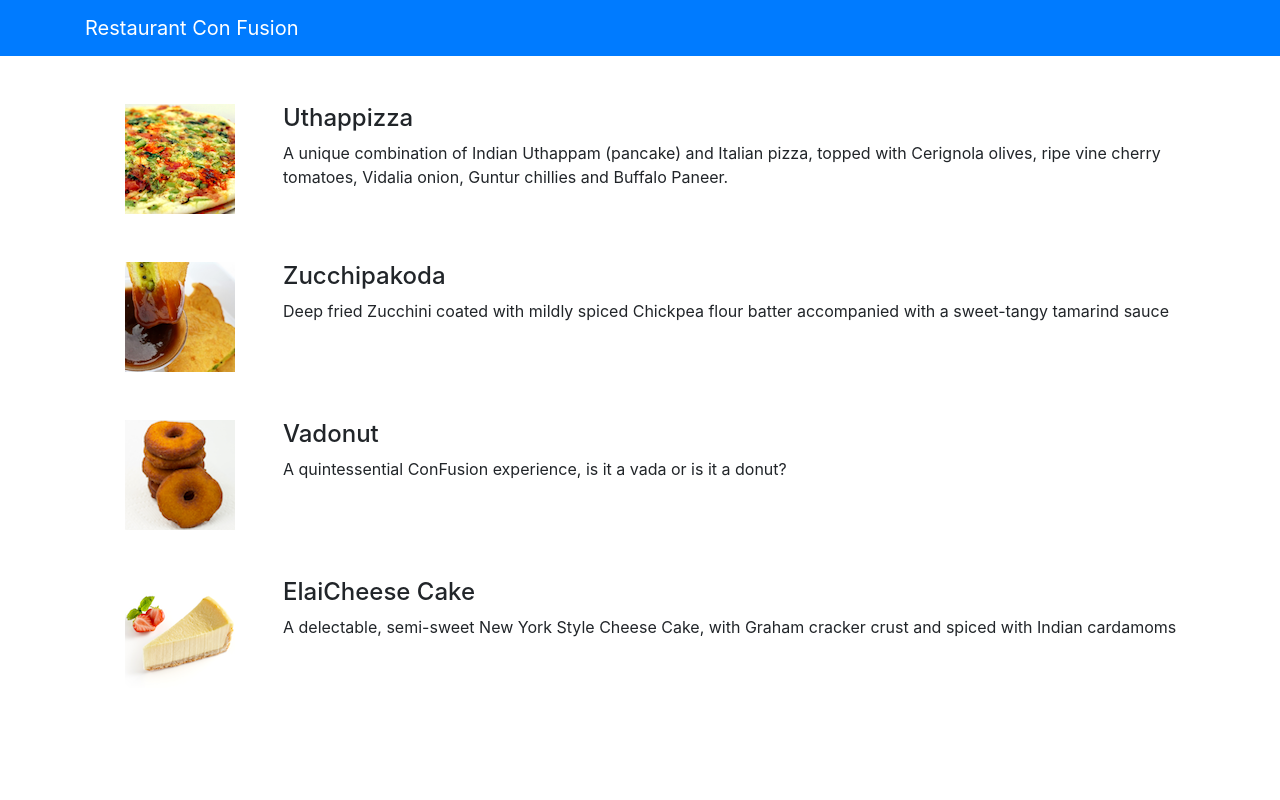
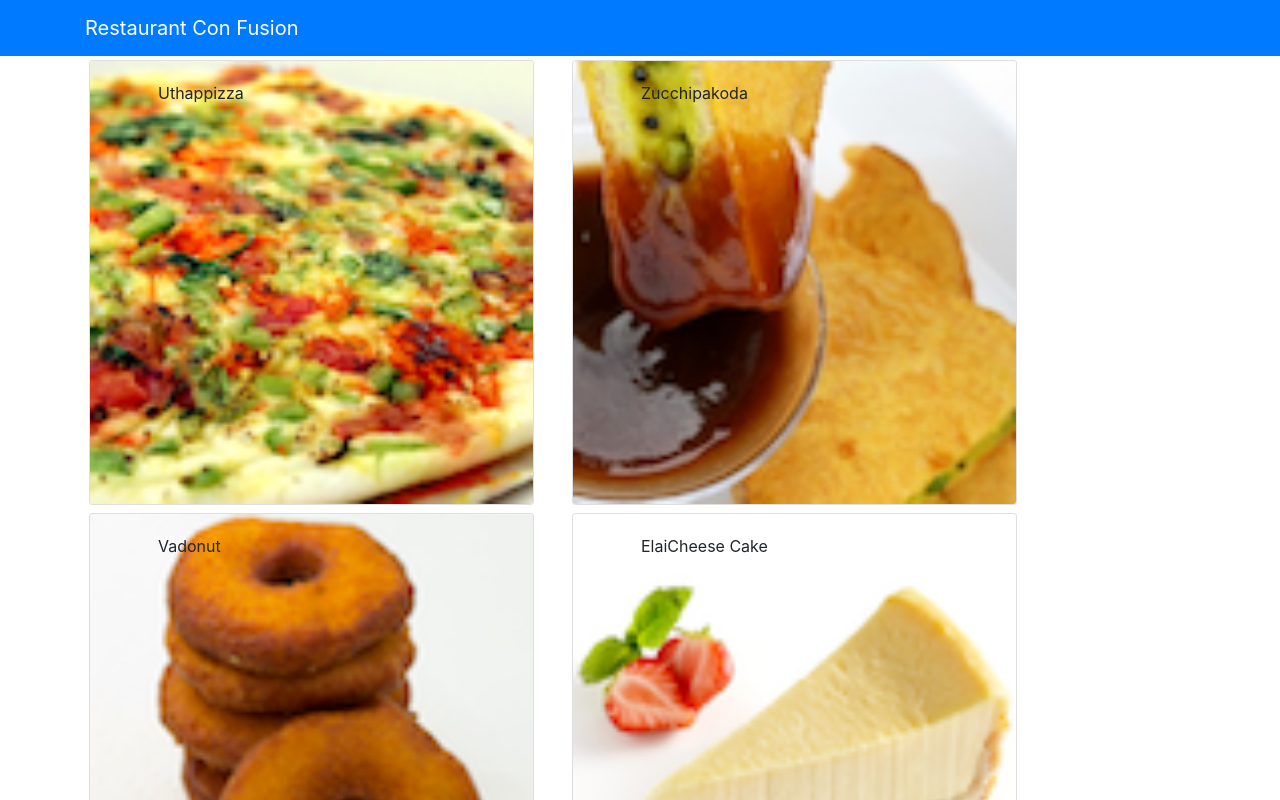
Before and after one commit to AhmedElsayed101/Restaurant-demo, a React (Create React App) app: page / in a window 1280 px wide. Shown: the top 800 px of the page. Built offline with nearby package versions, Linux system fonts and the light colour scheme.

Commit message:
added cards with new select dish feature

```diff
--- a/src/components/MenuComponent.js
+++ b/src/components/MenuComponent.js
@@ -1,22 +1,54 @@
 import React, {Component} from 'react'
-import { Media } from "reactstrap";
+import { Media, Card, CardImg, CardImgOverlay, CardText, CardBody, CardTitle } from "reactstrap";
 
 class Menu extends Component {
+
+    state = {
+
+        selectedDish: null
+    }
+
+    onDishSelect (dish) {
+        this.setState(() => ({
+            selectedDish : dish
+        }))
+    }
+
+    renderDish (dish) {
+        if (dish != null){
+            return(
+                <Card>
+                    <CardImg width="100%" object src={dish.image} alt= {dish.name}></CardImg>
+                    <CardBody>
+                        <CardTitle>
+                            {dish.name}
+                        </CardTitle>
+                        <CardText>
+                            {dish.description}
+                        </CardText>
+                    </CardBody>
+                </Card>
+            )
+        }
+        else {
+            return (<div></div>)
+        }
+    }
 
     render() {
 
         const menu = this.props.dishes.map((dish) => {
             return (
-                <div key= {dish.id} className="col-12 mt-5">
-                    <Media tag="li">
-                        <Media left middle>
-                            <Media object src={dish.image} alt= {dish.name}></Media>
-                        </Media>
-                        <Media body className="ml-5">
-                            <Media heading>{dish.name}</Media>
-                            <p>{dish.description}</p>
-                        </Media>
-                    </Media>
+                <div key= {dish.id} className="col-12 col-md-5 m-1">
+                    <Card onClick= {() => this.onDishSelect(dish)}>
+
+                        <CardImg width="100%" object src={dish.image} alt= {dish.name}></CardImg>
+
+                        <CardImgOverlay body className="ml-5">
+                            <CardTitle >{dish.name}</CardTitle>
+                            {/* <p>{dish.description}</p> */}
+                        </CardImgOverlay>
+                    </Card>
                 </div>
             )
         })
@@ -25,9 +57,12 @@ class Menu extends Component {
 
             <div className="container">
                 <div className="row">
-                    <Media list>
-                        {menu}
-                    </Media>
+
+                    {menu}
+
+                </div>
+                <div className="row">
+                    {this.renderDish(this.state.selectedDish)}
                 </div>
             </div>
         )
```
